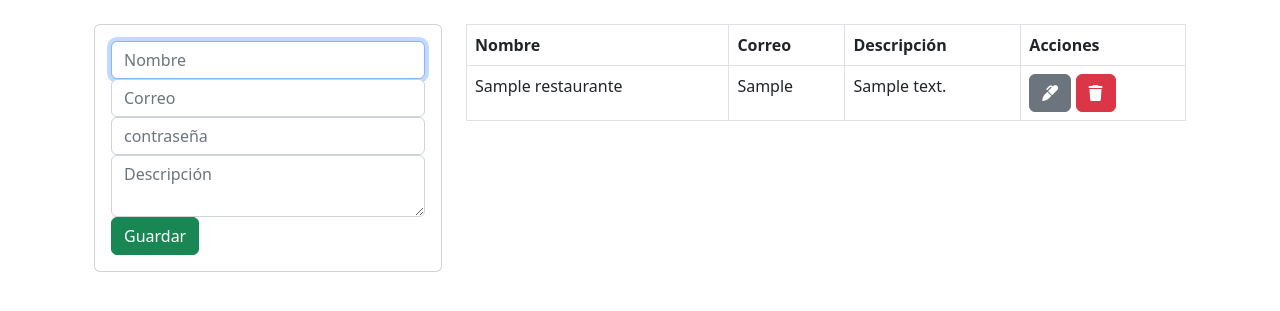
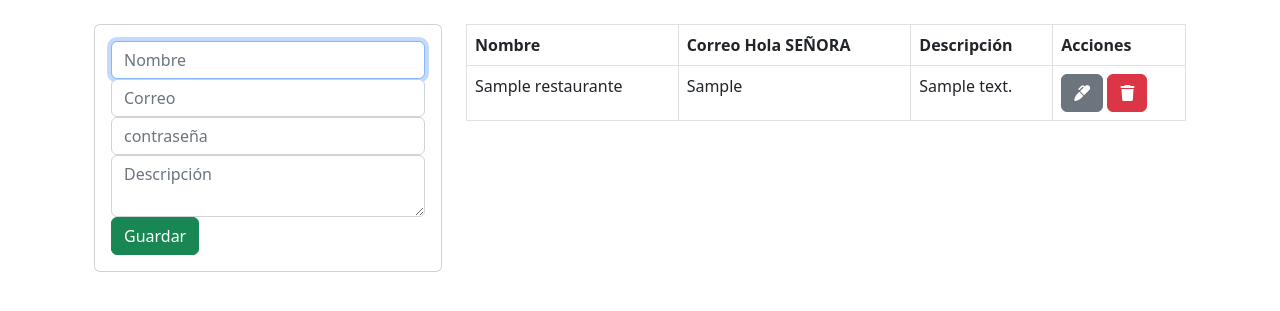
Before and after one commit to DavidIsaacA/CRUD-PHP, a PHP site: page / in a window 1280 px wide. Shown: the part 96-407 px from the top of the page. Run offline with PHP 8.4, Linux system fonts and the light colour scheme; tables that the repository leaves empty or names only in its code hold one stand-in row (values such as "Sample post"); some libraries are stand-ins or nearby versions.

Commit message:
Cambio en Index

```diff
--- a/index.php
+++ b/index.php
@@ -38,7 +38,7 @@
                 <thead>
                     <tr>
                         <th>Nombre</th>
-                        <th>Correo</th>
+                        <th>Correo Hola SEÑORA</th>
                         <th>Descripción</th>
                         <th>Acciones</th>
                     </tr>
```
